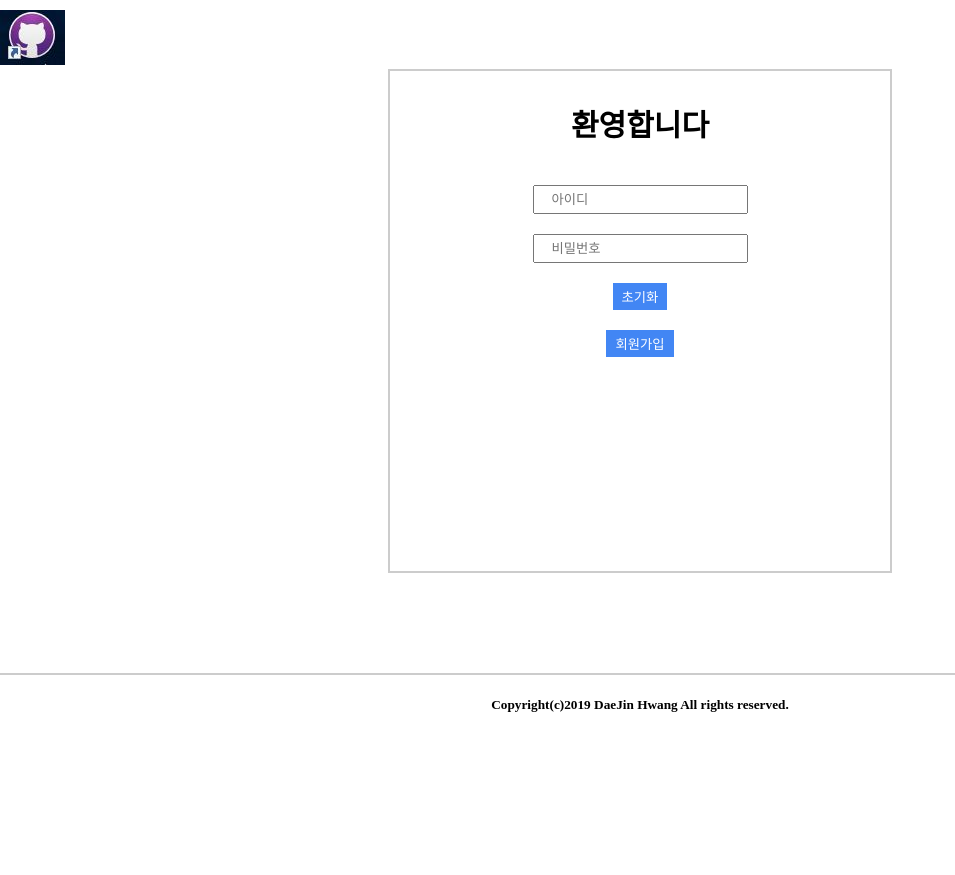
After one commit to hdj0201/moviePortfolio, a PHP site: page /join-noslide.php in a window 1280 px wide. The commit adds this page. Shown: the whole page, without its empty margins (0-955 px from the left). Run offline with PHP 8.4, Linux system fonts and the light colour scheme.

Commit message:
회원가입 창 제작중

```diff
--- /dev/null
+++ b/Footer-noslide.php
@@ -0,0 +1,5 @@
+<div id = "Footer-noslide-Box">
+        <h5>Copyright(c)2019 DaeJin Hwang All rights reserved.</h5>
+    </div>
+</body>
+</html>
--- /dev/null
+++ b/Header-noslide.php
@@ -0,0 +1,14 @@
+<!DOCTYPE html>
+    <html lang="en">
+    <head>
+        <meta charset="UTF-8">
+        <title>오하이연의 영화 갤러리</title>
+        <link rel="stylesheet" href="/common.css">
+        <style>
+        </style>
+    </head>
+    <body>
+    <div id = "Header-noslide-Box">
+        <div id = "Header-noslide-box-text"><a href="/"><img src ="Home.jpg"></a></div>
+    </div>
+</div>
--- a/Header.php
+++ b/Header.php
@@ -13,7 +13,10 @@
         <div id = "Header-box-text"><a href="/"><img src ="Home.jpg"></a></div>
     </div>
     <div id = "menu-box">
-    <button id = "Login-move-btn"><a href = "/join.php">로그인</a></button>
+            <div id = "info-box">
+                <button id = "Login-move-btn"><a href = "/join.php">로그인</a></button>
+                <button id = "join-move-btn"><a href = "/join-noslide.php">회원가입</a></button>
+            </div>
             <ul id = "menu">
                 <li class = "main-menu">1번
                     <ul>
--- a/common.css
+++ b/common.css
@@ -9,6 +9,9 @@ button {
     color : #ffffff; /* # 000000 검정색 */
     padding : 3px 8px 3px 8px;
     cursor: pointer;
+}
+input {
+    padding : 5px 17px 5px 17px;
 }
 #image-button {
     cursor:pointer;
@@ -77,6 +80,11 @@ button:focus {
     text-align : Center;
     border-top: 2px solid #cccccc;
 }
+#Footer-noslide-Box {
+    text-align : Center;
+    border-top: 2px solid #cccccc;
+    height: 200px;
+}
 #Content-Box {
     overflow: hidden;
     padding : 0 20px;
@@ -117,10 +125,6 @@ button:focus {
     text-align: right;
     margin-top: 10px;
 }
-#Login-move-btn {
-    float: right;
-    margin-right: 300px;
-}
 #Board-Box {
     width: 70%;
     height: 450px;
@@ -130,7 +134,6 @@ button:focus {
     width: 100%;
     border-collapse: collapse;  /* 겹치는 선을사라지게 해줌 */
 }
-
 #table .center {
     text-align : center;
 }
@@ -172,9 +175,33 @@ th, td {
     text-indent: 10px;
 }
 .view-box .btn-row {
-    text-align:right;
+    text-align: right;
     margin : 5px 0;
 }
 .view-box form {
     display:inline-block;
 }
+#info-box {
+    float: right;
+    margin-right: 260px;
+}
+#join-box {
+    width:500px;
+    height:500px;
+
+    margin:auto;
+    margin-bottom: 100px;
+
+    border: 2px solid #ccc;
+}
+h3 {
+    font-size: 30px;
+    text-align:center;
+}
+#join-info-box {
+    text-align: center;
+    padding: 10px;
+}
+#user-id, #user-pw,#reset-btn,#submit-btn {
+    margin-bottom: 20px;
+}
--- /dev/null
+++ b/join-noslide.php
@@ -0,0 +1,37 @@
+<?php
+
+    require __DIR__ .'/Header-noslide.php';
+
+        if (isset($_POST['user_id']) && isset($_POST['user_pw']))
+        {
+            $user_id = $_POST['user_id'];
+            $user_pw = $_POST['user_pw'];
+
+            $db = new PDO("mysql:host=localhost;dbname=myhomepage", "root", "");
+
+            $st = $db->prepare("INSERT INTO users (user_id, user_pw) values (?, ?)");
+            $st->execute([$user_id, $user_pw]);
+
+            echo "<script>alert('회원가입이 완료되었습니다.'); location.href = '/'; </script>";
+        }
+    ?>
+
+        <div id = "join-box">
+          <form action="/join.php" method="POST">
+            <h3>환영합니다</h3>
+        <div id = "join-info-box">
+                <input id = "user-id" type="text" name = "user_id" placeholder = "아이디"><br>
+                <input id = "user-pw" type="password" name = "user_pw" placeholder = "비밀번호"><br>
+            <div id = "join-btn">
+                <button id = "reset-btn" type = "reset">초기화</button><br>
+                <button id = "submit-btn" type = "submit">회원가입</button>
+            </div>
+        </div>
+          </form>
+        </div>
+
+    <div>
+    <?php
+    require __DIR__ .'/Footer-noslide.php';
+    ?>
+    </div>
--- a/join.php
+++ b/join.php
@@ -35,7 +35,6 @@
         </form>
     </div>
 
-
     <?php
     require __DIR__ .'/Footer.php';
     ?>
```
